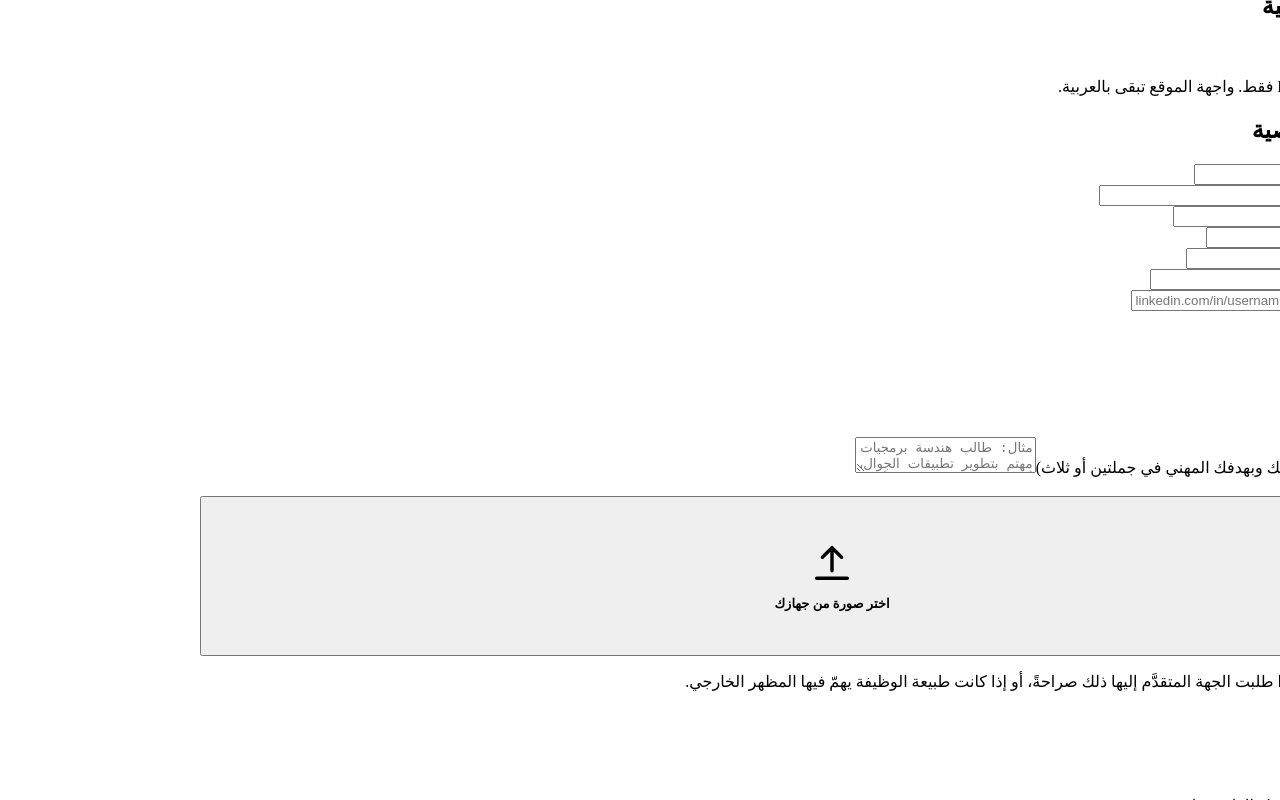
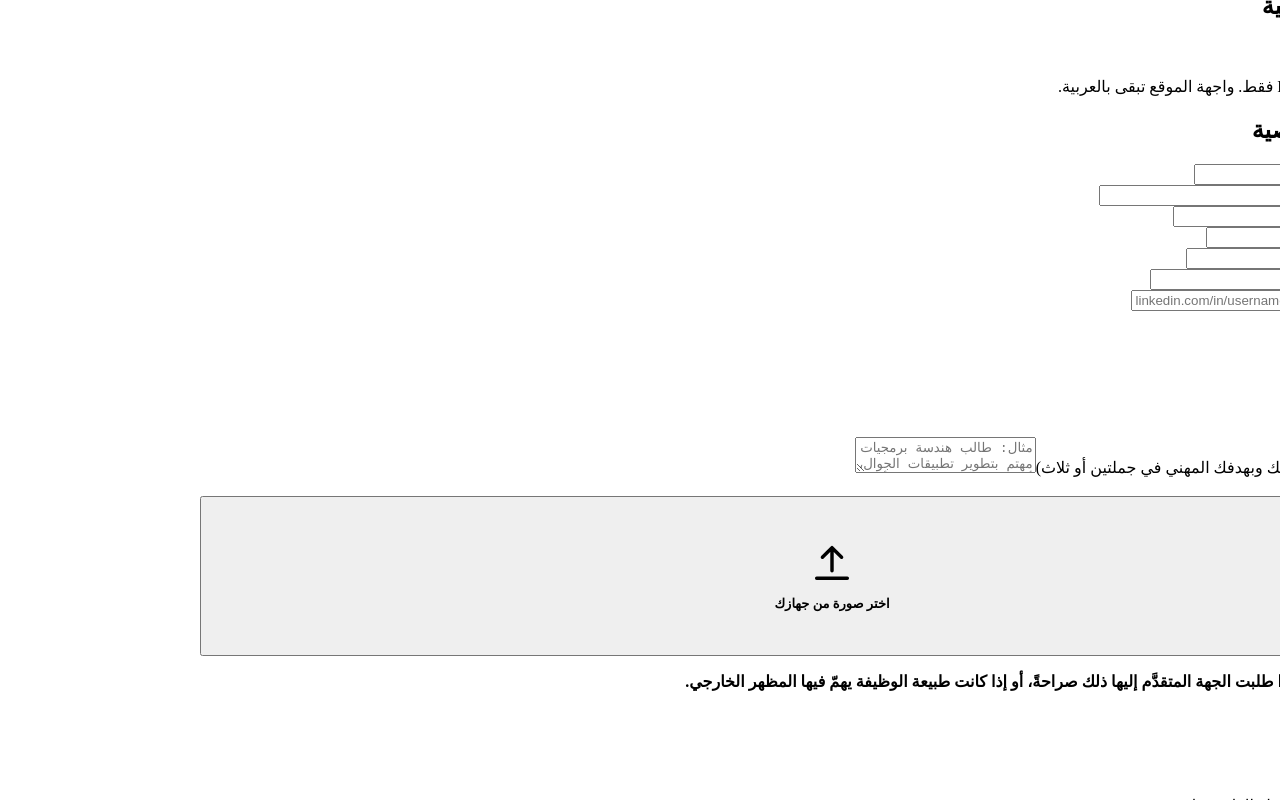
Before and after one commit to Sanad-volunteer/sanad-cv-builder, a React (Vite) app: page / in a window 1280 px wide. Both pictures are taken after a click on the button 912 px from the left and 1401 px from the top of the page. Shown: the part 744-1544 px from the top of the page. Built offline with nearby package versions, Linux system fonts and the light colour scheme; the HTML template or start-up script is replaced by a standard one.

Commit message:
Update App.jsx

```diff
--- a/src/App.jsx
+++ b/src/App.jsx
@@ -390,7 +390,7 @@ function PhotoField({ value, onChange, flash }) {
           <b style={{ fontSize: 13, margin: 0 }}>اختر صورة من جهازك</b>
         </button>
       )}
-      <p className="note start">أضف صورة شخصية فقط إذا طلبت الجهة المتقدَّم إليها ذلك صراحةً، أو إذا كانت طبيعة الوظيفة يهمّ فيها المظهر الخارجي.</p>
+      <p className="note start"><strong>أضف صورة شخصية فقط إذا طلبت الجهة المتقدَّم إليها ذلك صراحةً، أو إذا كانت طبيعة الوظيفة يهمّ فيها المظهر الخارجي.</strong></p>
     </Field>
   )
 }
@@ -485,7 +485,7 @@ export default function App() {
       <WarnCtx.Provider value={warn}>
       <main className="layout">
         <div className="topbar no-print">
-          <button type="button" className="back" onClick={() => setView('home')}>→ الصفحة الرئيسية</button>
+          <button type="button" className="back" onClick={() => setView('home')}>→ رجوع</button>
         </div>
         <section className="no-print">
           <div className="clear-row"><button type="button" className="link" onClick={reset}>مسح جميع البيانات</button></div>
@@ -584,7 +584,7 @@ export default function App() {
         </section>
 
         <aside className="side">
-          <div className="ph no-print"><h2>معاينة مباشرة</h2></div>
+          <div className="ph no-print"><h2>معاينة</h2></div>
           <Preview cv={cv} />
         </aside>
       </main>
```
